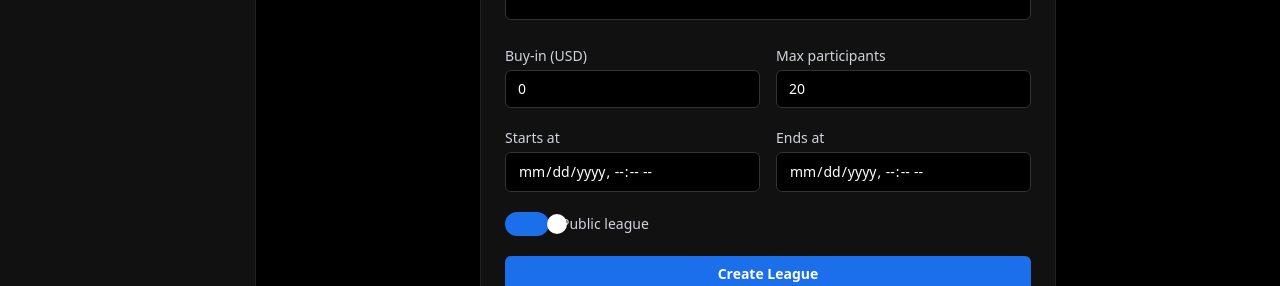
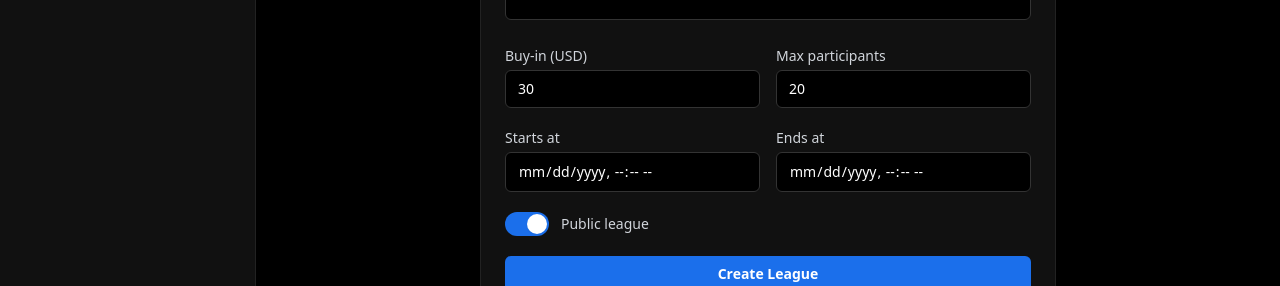
Before and after one commit to FranMBeron/WallBet, a Next.js app in the folder frontend/: page /leagues/new in a window 1280 px wide. Shown: the part 271-557 px from the top of the page. Built offline with nearby package versions, Linux system fonts and the light colour scheme.

Commit message:
General Fixes

```diff
--- a/frontend/components/compare/CompareLayout.tsx
+++ b/frontend/components/compare/CompareLayout.tsx
@@ -5,8 +5,7 @@ import { useCompare } from '@/lib/hooks/useCompare';
 import { EvolutionLine } from '@/components/analytics/EvolutionLine';
 import { Skeleton } from '@/components/ui/SkeletonCard';
 import { ErrorState } from '@/components/ui/ErrorState';
-import { formatPct, formatCurrency, gainLossClass } from '@/lib/utils';
-import type { LeaderboardEntry } from '@/types/api';
+import { formatPct, gainLossClass } from '@/lib/utils';
 
 interface CompareParticipantOption {
   id: string;
--- a/frontend/components/leagues/CreateLeagueForm.tsx
+++ b/frontend/components/leagues/CreateLeagueForm.tsx
@@ -21,7 +21,7 @@ const INITIAL: FormState = {
   name: '',
   description: '',
   type: 'private',
-  buy_in: '0',
+  buy_in: '30',
   max_participants: '20',
   starts_at: '',
   ends_at: '',
@@ -75,6 +75,12 @@ export function CreateLeagueForm() {
     e.preventDefault();
     setGlobalError(null);
     setFieldErrors({});
+
+    if (Number(form.buy_in) < 30) {
+      setFieldErrors({ buy_in: ['Minimum buy-in is $30'] });
+      return;
+    }
+
     setLoading(true);
 
     const payload = {
@@ -130,7 +136,7 @@ export function CreateLeagueForm() {
       <div className="grid grid-cols-2 gap-4">
         <Field label="Buy-in (USD)" id="buy_in" error={fe('buy_in')}>
           <input
-            id="buy_in" type="number" min="0" step="1" required
+            id="buy_in" type="number" min="30" step="1" required
             value={form.buy_in}
             onChange={(e) => set('buy_in', e.target.value)}
             className={inputCls}
@@ -173,14 +179,17 @@ export function CreateLeagueForm() {
           type="button"
           role="switch"
           aria-checked={form.is_public}
-          onClick={() => set('is_public', !form.is_public)}
-          className={`relative h-6 w-11 rounded-full transition-colors focus:outline-none focus:ring-2 focus:ring-[#1B6FEB] focus:ring-offset-2 focus:ring-offset-black ${
-            form.is_public ? 'bg-[#1B6FEB]' : 'bg-[#333333]'
+          onClick={() => {
+            setForm((prev) => ({ ...prev, is_public: !prev.is_public }));
+            setFieldErrors((prev) => ({ ...prev, is_public: undefined }));
+          }}
+          className={`relative inline-flex h-6 w-11 shrink-0 cursor-pointer rounded-full overflow-hidden transition-colors duration-200 focus:outline-none ${
+            form.is_public ? 'bg-[#1B6FEB]' : 'bg-gray-600'
           }`}
         >
           <span
-            className={`absolute top-0.5 h-5 w-5 rounded-full bg-white shadow transition-transform ${
-              form.is_public ? 'translate-x-5' : 'translate-x-0.5'
+            className={`absolute left-0 top-0.5 h-5 w-5 rounded-full bg-white shadow-sm transition-transform duration-200 ${
+              form.is_public ? 'translate-x-[22px]' : 'translate-x-0.5'
             }`}
           />
         </button>
--- a/frontend/next.config.mjs
+++ b/frontend/next.config.mjs
@@ -1,5 +1,6 @@
 /** @type {import('next').NextConfig} */
 const nextConfig = {
+  eslint: { ignoreDuringBuilds: true },
   env: {
     NEXT_PUBLIC_API_URL: process.env.NEXT_PUBLIC_API_URL ?? 'http://localhost:8000',
   },
```
Also changed, not shown: 1 other file (tests, documents, lock files or other folders).
